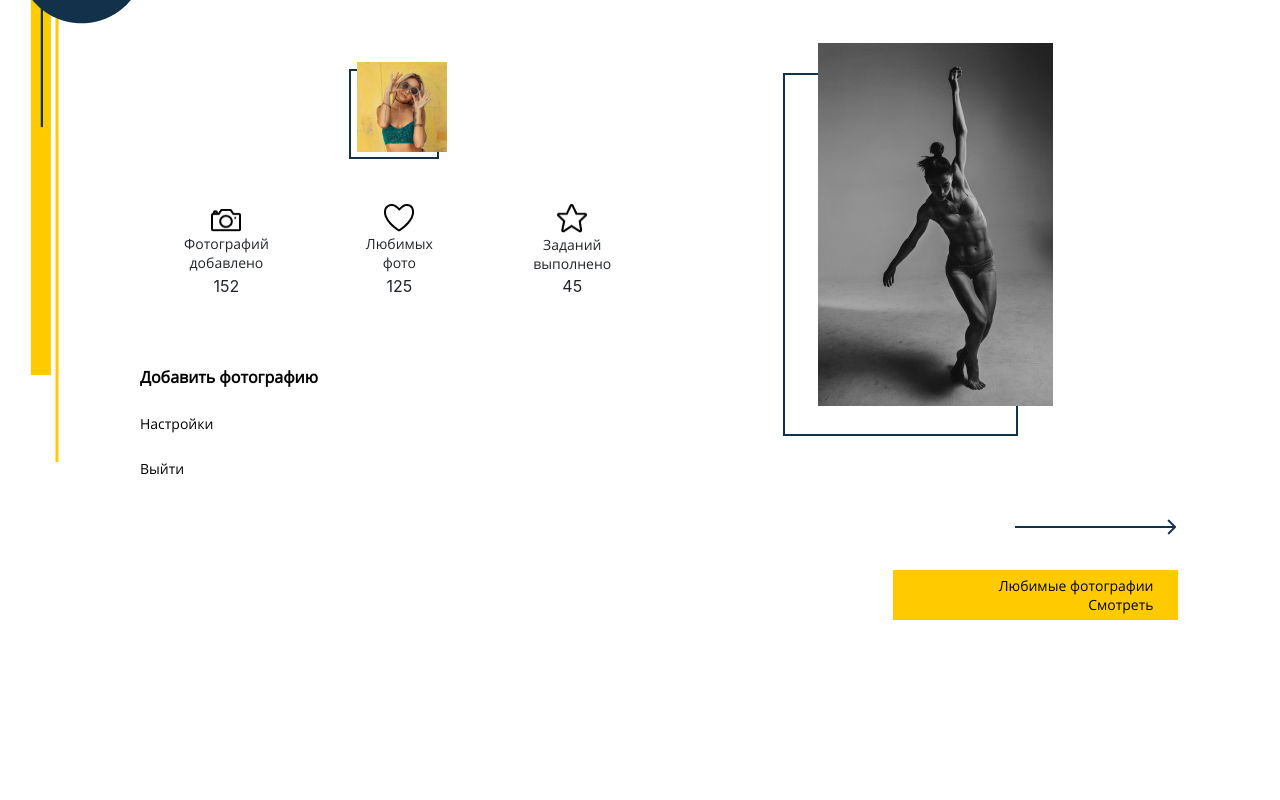
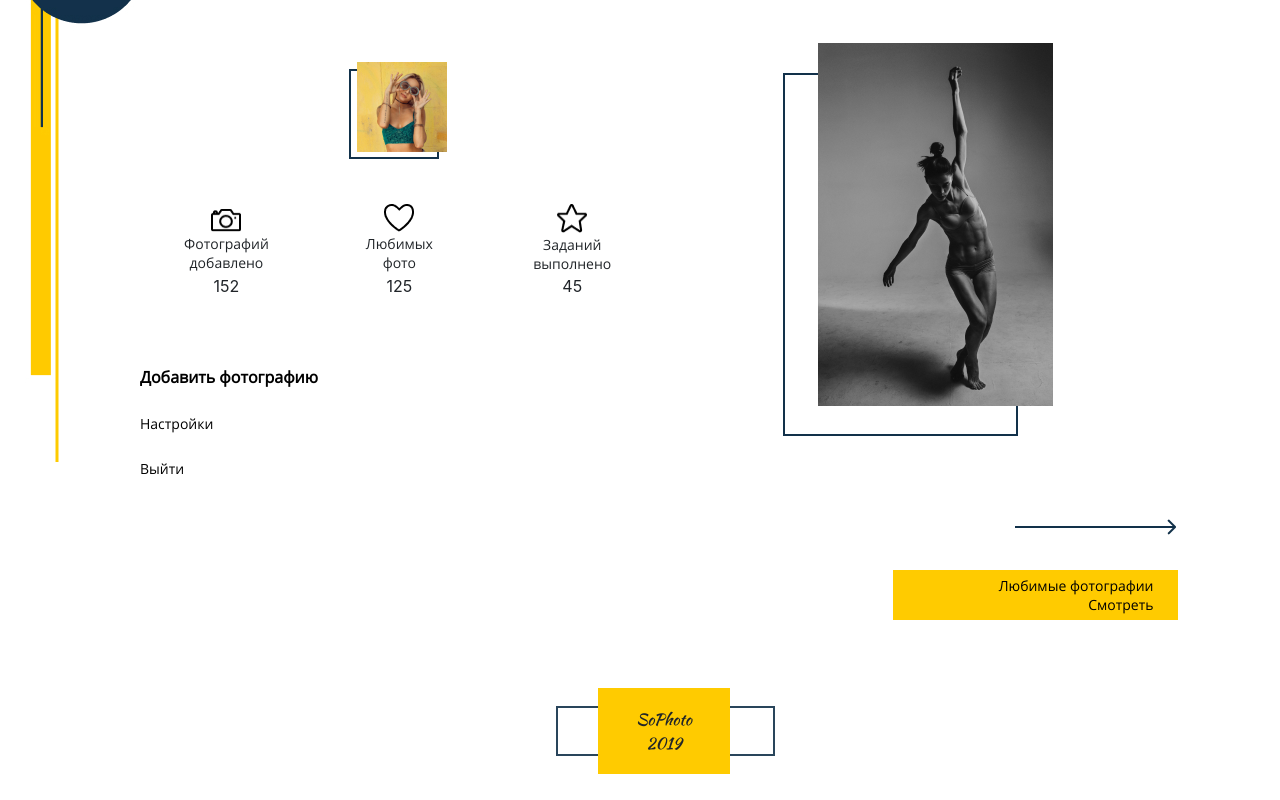
Before and after one commit to jswift911/SoPhoto, a plain HTML site: page profile.html in a window 1280 px wide. Shown: the part 143-943 px from the top of the page. Drawn offline with Linux system fonts and the light colour scheme.

Commit message:
Небольшие изменения стилей

```diff
--- a/css/style.css
+++ b/css/style.css
@@ -432,5 +432,36 @@
 }
 
 .profile-footer {
-    height: 160px;
+    height: 180px;
+    display: flex;
+    justify-content: center;
+    align-items: flex-end;
 }
+
+.footer-flex {
+    width: 100px;
+    height: 100px;
+    padding-top: 6px;
+    margin-left: -68px;
+}
+
+.footer-square-profile {
+    width: 219px;
+    height: 50px;
+    border: 2px solid rgba(18, 49, 74, 0.9);
+    box-sizing: border-box;
+}
+
+.footer-yellow-profile {
+    font-family: Kaushan Script;
+    width: 132px;
+    height: 86px;
+    display: block;
+    box-sizing: border-box;
+    background: #FFCB00;
+    margin-top: -68px;
+    margin-left: 42px;
+    background-size: 100%;
+    text-align: center;
+    padding: 20px;
+}
--- a/profile.html
+++ b/profile.html
@@ -68,7 +68,12 @@
             </div>
         </div>
     </main>
-    <footer class="profile-footer"></footer>
+    <footer class="profile-footer">
+        <div class="footer-flex">
+            <div class="footer-square-profile"></div>
+            <p class="footer-yellow-profile">SoPhoto 2019</p>
+        </div>
+    </footer>
     <script src="js/jquery.min.js"></script>
 </div>
 </body>
```
